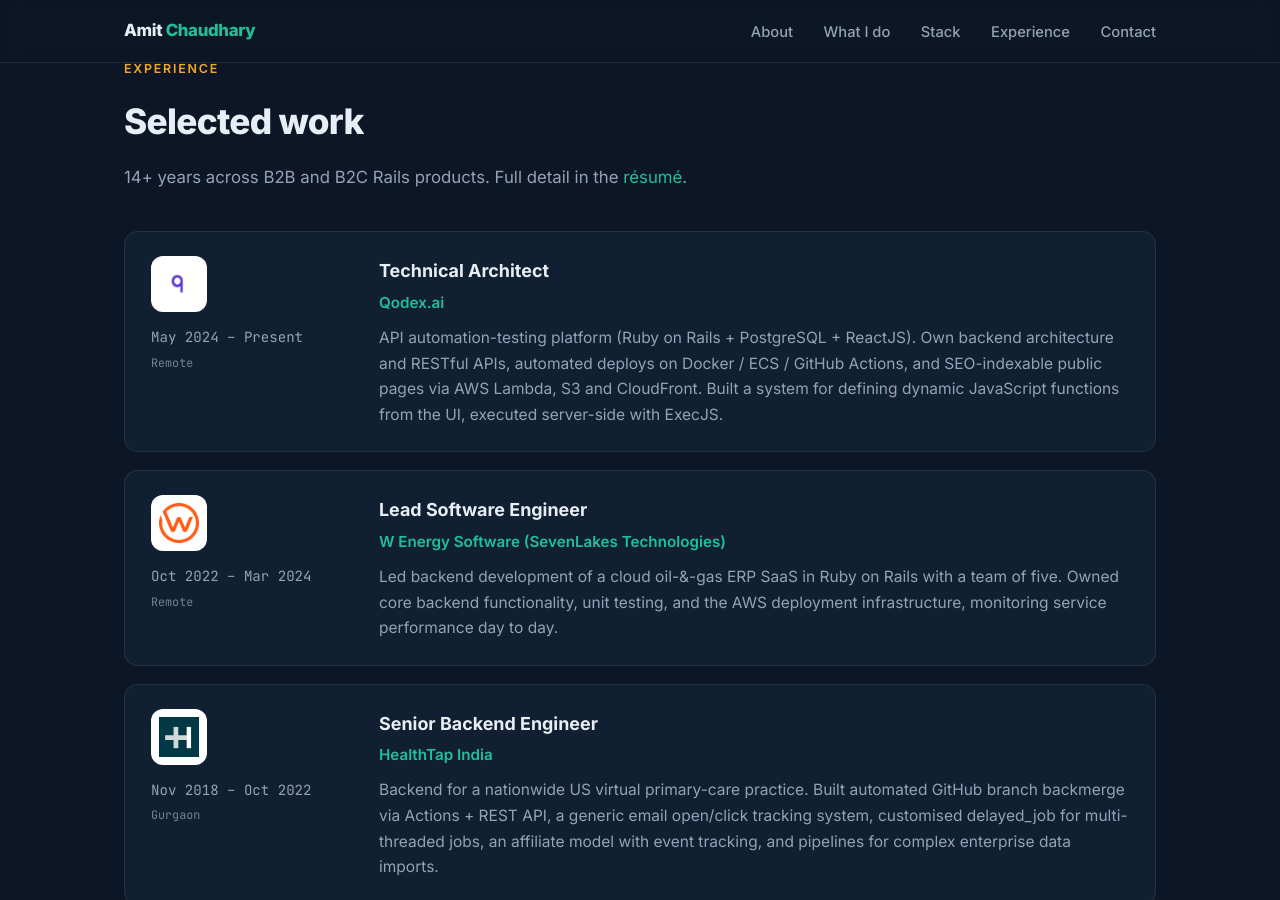
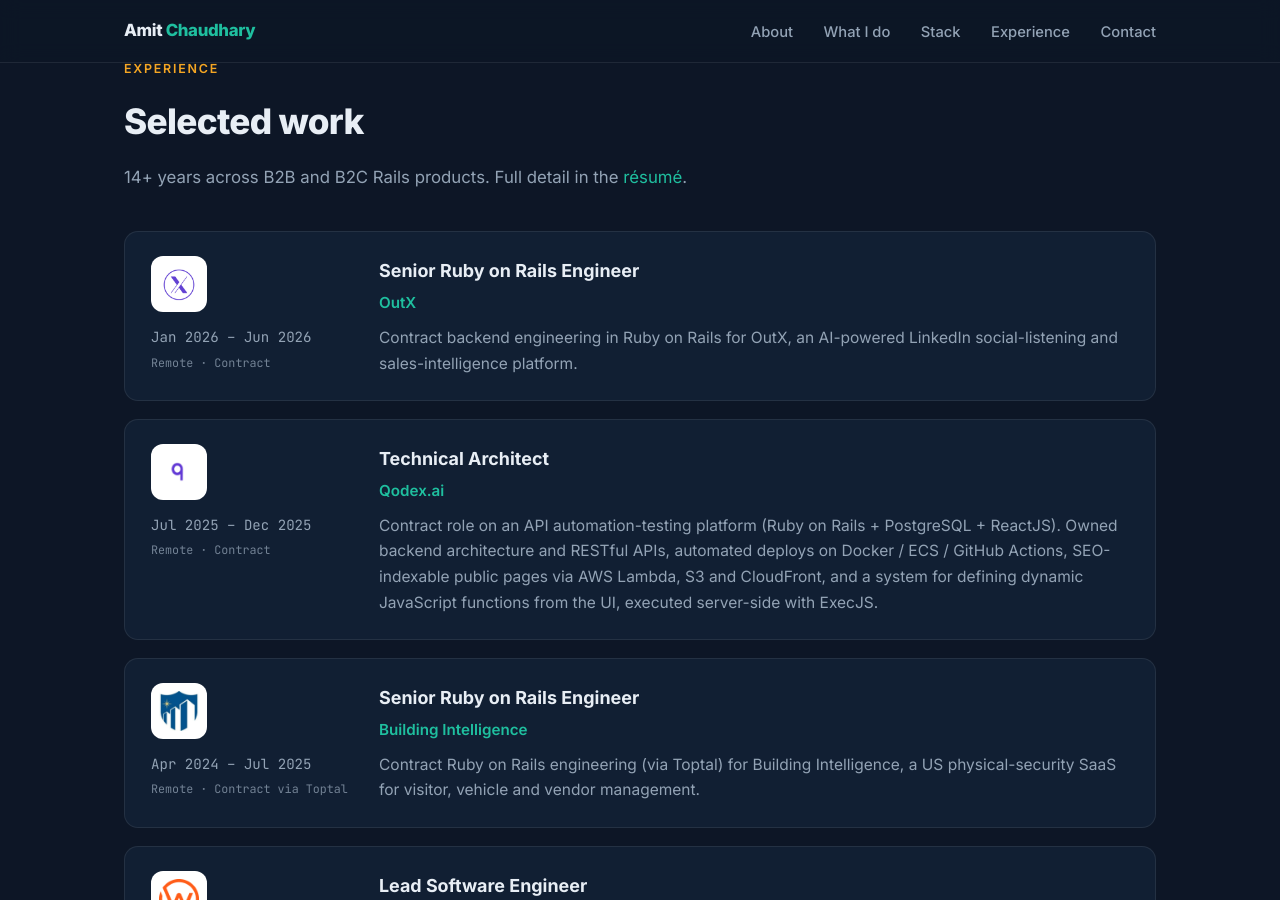
Before and after one commit to chaudhary/amit-chaudhary, a Jekyll site: the page built from index.html, in a window 1280 px wide and 900 px high, scrolled down 2915 px. Built offline with Jekyll 4.4.1, drawn with Linux system fonts in a browser that asks for light colours; some web fonts are replaced; some of the changed text lies outside the part shown.

Commit message:
Update recent work history to three contract roles
OutX (Jan-Jun 2026), Qodex.ai (Jul-Dec 2025), Building Intelligence via
Toptal (Apr 2024-Jul 2025), all on contract. Adds OutX + Building
Intelligence logos; marks roles as Remote/Contract.

Co-Authored-By: Claude Opus 4.8 (1M context) <noreply@anthropic.com>

```diff
--- a/_data/engagement.yml
+++ b/_data/engagement.yml
@@ -6,7 +6,7 @@ points:
     body: "Registered sole proprietor in India with valid GST. I sign the W-8BEN directly with US companies and invoice in USD, so engaging me is a contract, not a hiring process."
   - color: o
     title: Proven on contracts
-    body: "2+ years working purely on contract for US teams, including a multi-year engagement with Building Intelligence via Toptal."
+    body: "2+ years working purely on contract for US teams, including a year-plus engagement with Building Intelligence (US physical-security SaaS) via Toptal."
   - color: r
     title: Real US-hours overlap
     body: "Comfortable overlapping US business hours for standups and real-time collaboration, with a long async track record alongside it."
--- a/_data/experience.yml
+++ b/_data/experience.yml
@@ -1,15 +1,34 @@
 # Work history (most recent first)
 roles:
+- role: Senior Ruby on Rails Engineer
+  org: OutX
+  when: Jan 2026 – Jun 2026
+  where: Remote · Contract
+  logo: outx.png
+  body: >-
+    Contract backend engineering in Ruby on Rails for OutX, an AI-powered LinkedIn
+    social-listening and sales-intelligence platform.
+
 - role: Technical Architect
   org: Qodex.ai
-  when: May 2024 – Present
-  where: Remote
+  when: Jul 2025 – Dec 2025
+  where: Remote · Contract
   logo: qodex.png
   body: >-
-    API automation-testing platform (Ruby on Rails + PostgreSQL + ReactJS). Own backend
-    architecture and RESTful APIs, automated deploys on Docker / ECS / GitHub Actions, and
-    SEO-indexable public pages via AWS Lambda, S3 and CloudFront. Built a system for
-    defining dynamic JavaScript functions from the UI, executed server-side with ExecJS.
+    Contract role on an API automation-testing platform (Ruby on Rails + PostgreSQL +
+    ReactJS). Owned backend architecture and RESTful APIs, automated deploys on Docker /
+    ECS / GitHub Actions, SEO-indexable public pages via AWS Lambda, S3 and CloudFront, and
+    a system for defining dynamic JavaScript functions from the UI, executed server-side
+    with ExecJS.
+
+- role: Senior Ruby on Rails Engineer
+  org: Building Intelligence
+  when: Apr 2024 – Jul 2025
+  where: Remote · Contract via Toptal
+  logo: buildingintelligence.png
+  body: >-
+    Contract Ruby on Rails engineering (via Toptal) for Building Intelligence, a US
+    physical-security SaaS for visitor, vehicle and vendor management.
 
 - role: Lead Software Engineer
   org: W Energy Software (SevenLakes Technologies)
```
Also changed, not shown: assets/img/logos/buildingintelligence.png (added), assets/img/logos/outx.png (added).
